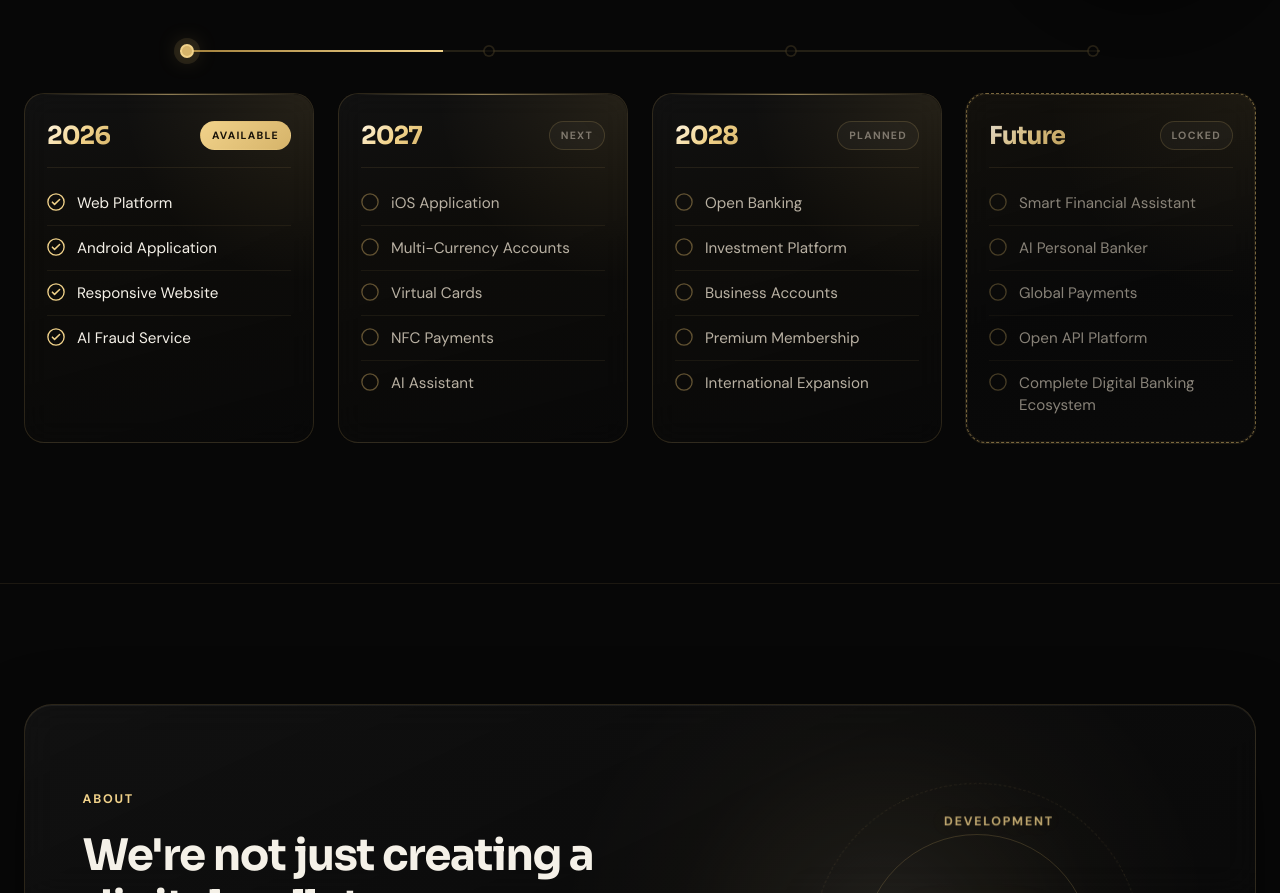
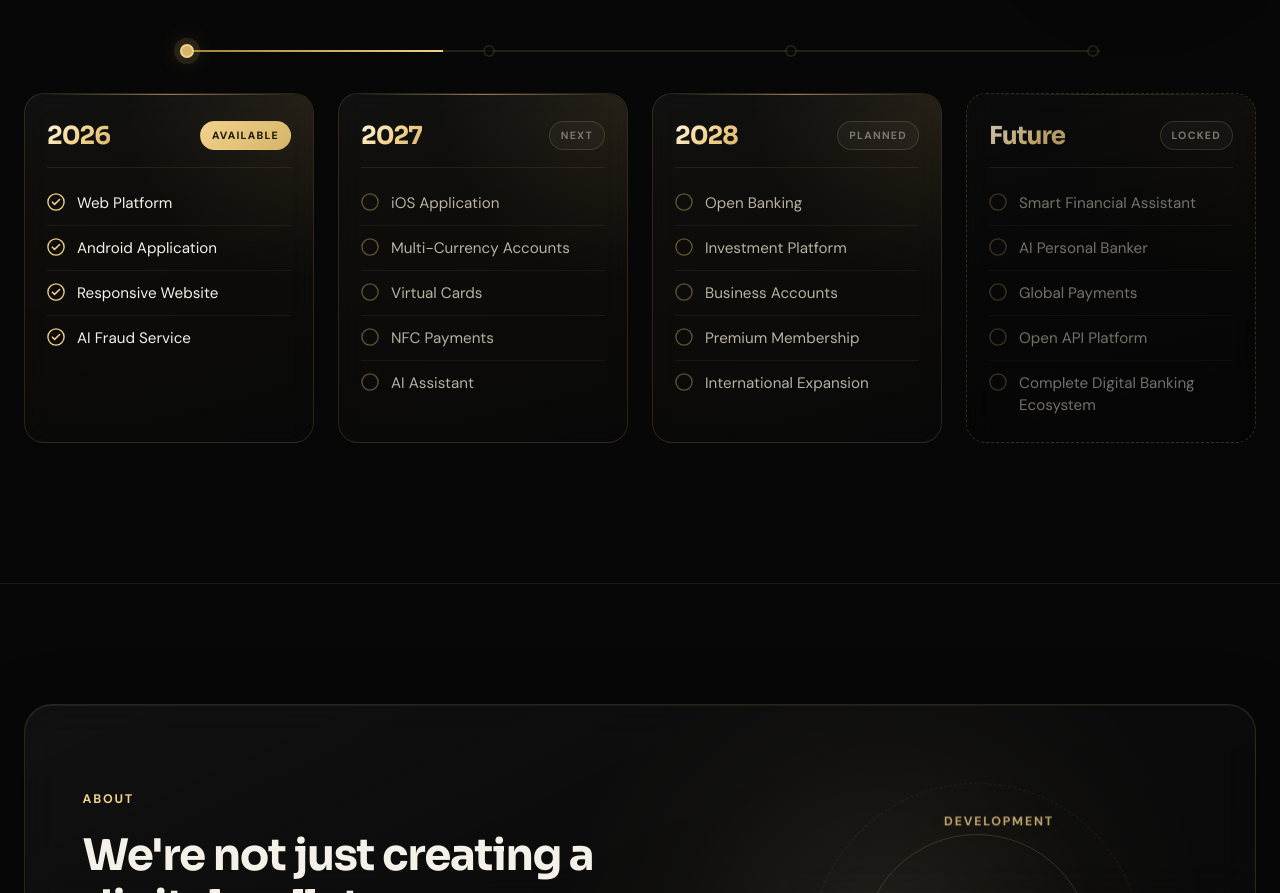
Before and after one commit to AStoyan0ff/ASWallet-Website, a plain HTML site: page index.html in a window 1280 px wide. Shown: the part 2731-3624 px from the top of the page. Drawn offline with Linux system fonts and the light colour scheme.

Commit message:
some changes in Roadmap section

```diff
--- a/css/sections/roadmap.css
+++ b/css/sections/roadmap.css
@@ -884,27 +884,25 @@
 
 .roadmap-card--locked {
 
-    --roadmap-card-border: rgba(214, 180, 106, 0.55);
+    --roadmap-card-border: rgba(214, 180, 106, 0.22);
 
-    border-width: 1.5px;
+    border-width: 1px;
     border-style: dashed;
     background:
         linear-gradient(
             165deg,
-            rgba(214, 180, 106, 0.06) 0%,
-            rgba(10, 10, 10, 0.72) 55%,
-            rgba(10, 10, 10, 0.82) 100%
+            rgba(255, 255, 255, 0.02) 0%,
+            rgba(8, 8, 8, 0.78) 45%,
+            rgba(5, 5, 5, 0.9) 100%
         );
-    box-shadow:
-        inset 0 0 0 1px rgba(214, 180, 106, 0.08),
-        0 0 0 1px rgba(214, 180, 106, 0.12);
+    box-shadow: none;
 }
 
 .roadmap-card--locked::before {
     background: linear-gradient(
         90deg,
         transparent,
-        rgba(241, 210, 138, 0.35),
+        rgba(241, 210, 138, 0.18),
         transparent
     );
 }
@@ -913,29 +911,29 @@
     background:
         radial-gradient(
             circle at top right,
-            rgba(214, 180, 106, 0.08),
+            rgba(214, 180, 106, 0.04),
             transparent 46%
         );
 }
 
 .roadmap-card--locked .roadmap-year {
-    opacity: 0.88;
+    opacity: 0.78;
 }
 
 .roadmap-card--locked .roadmap-item {
-    opacity: 0.72;
+    opacity: 0.62;
 }
 
 .roadmap-card--locked:hover {
-    --roadmap-card-border: rgba(214, 180, 106, 0.78);
+    --roadmap-card-border: rgba(214, 180, 106, 0.34);
 }
 
 .roadmap-badge--locked {
 
-    color: var(--color-gold-light);
-    border-color: rgba(214, 180, 106, 0.42);
+    color: rgba(214, 180, 106, 0.72);
+    border-color: rgba(214, 180, 106, 0.22);
     border-style: dashed;
-    background: rgba(214, 180, 106, 0.08);
+    background: rgba(255, 255, 255, 0.02);
 }
 
 /* Card content */
```
